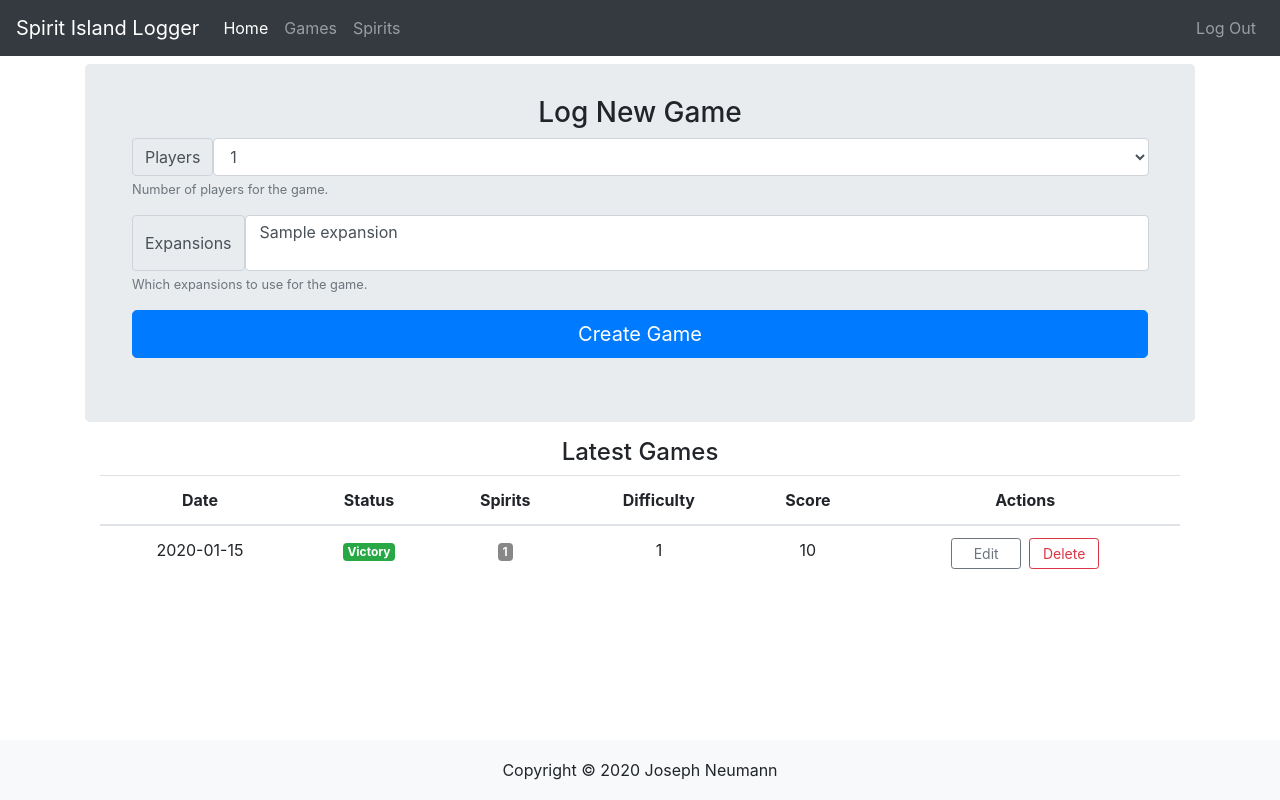
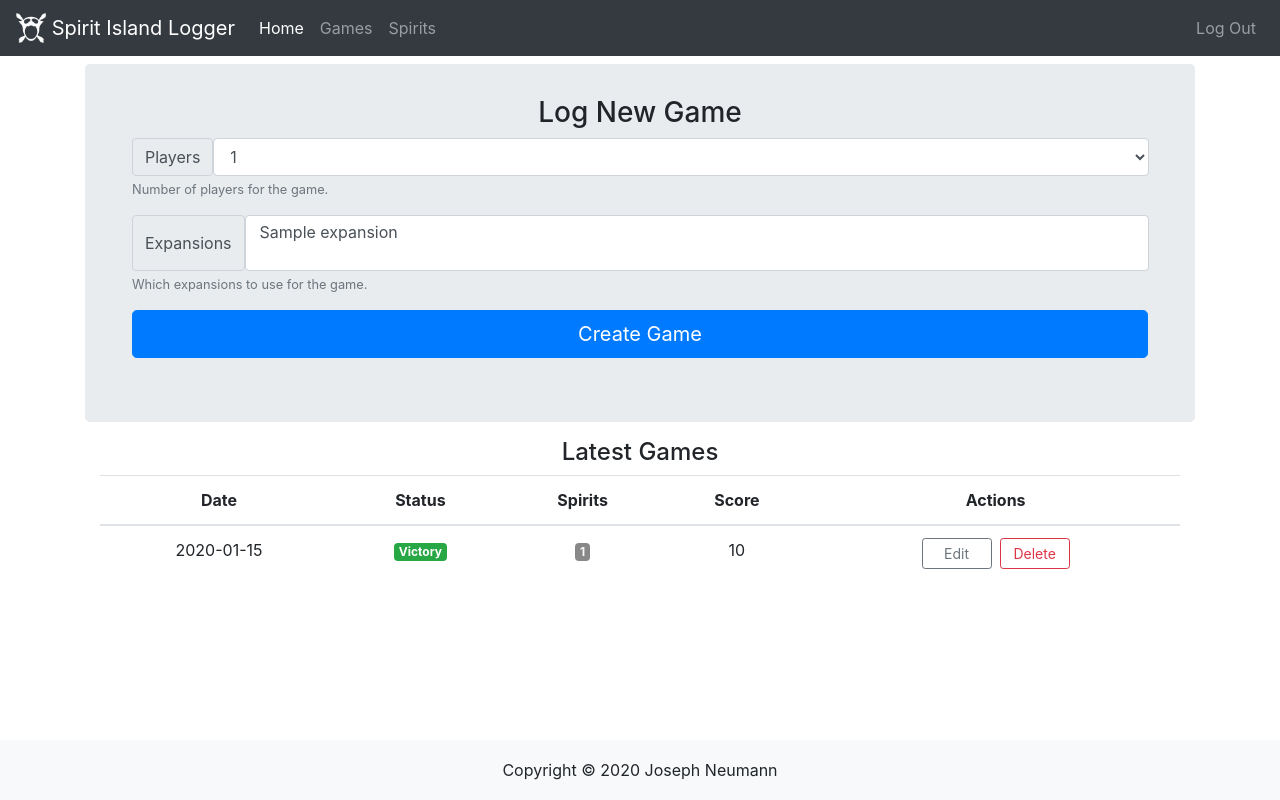
Before and after one commit to josephneumann/spirit-island-logger, a Flask app: page / in a window 1280 px wide. Run offline with Flask 2, Linux system fonts and the light colour scheme; a user stored in the database is signed in; tables that the repository leaves empty hold one stand-in row (values such as "Sample post"); some libraries are stand-ins or nearby versions.

Commit message:
Add fear icon

```diff
--- a/app/templates/base.html
+++ b/app/templates/base.html
@@ -16,7 +16,9 @@
 <body>
 {% block navbar %}
     <nav class="navbar navbar-expand-md navbar-dark bg-dark fixed-top">
-        <a class="navbar-brand" href="{{ url_for('index') }}">Spirit Island Logger</a>
+        <a class="navbar-brand" href="{{ url_for('index') }}">
+            <img src="{{ url_for("static", filename="img/icons/fear-light.png") }}" width="30" height="30" class="d-inline-block align-top" alt="">
+            Spirit Island Logger</a>
         <button class="navbar-toggler" type="button" data-toggle="collapse" data-target="#navbarsExampleDefault"
                 aria-controls="navbarsExampleDefault" aria-expanded="false" aria-label="Toggle navigation">
             <span class="navbar-toggler-icon"></span>
--- a/app/templates/index.html
+++ b/app/templates/index.html
@@ -30,12 +30,12 @@
                 <h4>Latest Games</h4>
             </div>
             {% block game_table %}
-                <table class="table">
+                <div class="table-responsive">
+                <table class="table table-hover">
                     <thead class="text-center">
                     <th scope="col">Date</th>
                     <th scope="col">Status</th>
                     <th scope="col">Spirits</th>
-                    <th scope="col">Difficulty</th>
                     <th scope="col">Score</th>
                     <th scope="col">Actions</th>
                     </thead>
@@ -52,7 +52,6 @@
                                     class="badge game-row-badge {% if not game.is_complete %} badge-danger {% elif game.is_victory %} badge-success {% else %} badge-secondary {% endif %}">{{ game.status }}</span>
                             </td>
                                 <td> {% for s in game.spirits %} <a href="{{ url_for("spirit",spirit_id=s.id) }}"><span class="badge text-light m-1" style="background-color: {{ s.color }}">{{ s.id }}</span></a> {% endfor %}</td>
-                            <td>{{ game.difficulty }}</td>
                             {% if game.score %}
                                 <td>{{ game.score }}</td>
                             {% else %}
@@ -75,6 +74,7 @@
                     {% endif %}
                     </tbody>
                 </table>
+                </div>
             {% endblock %}
         </div>
     </div>
```
Also changed, not shown: app/static/img/icons/fear-light.png (added), app/static/img/icons/fear.png.
